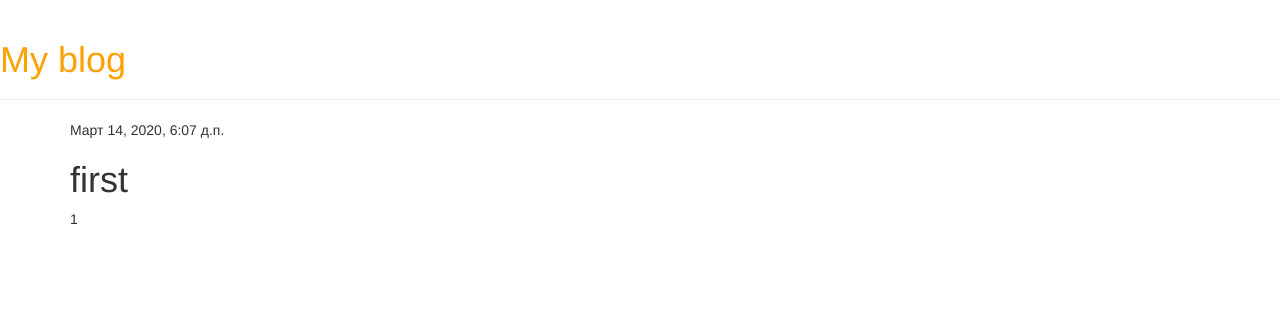
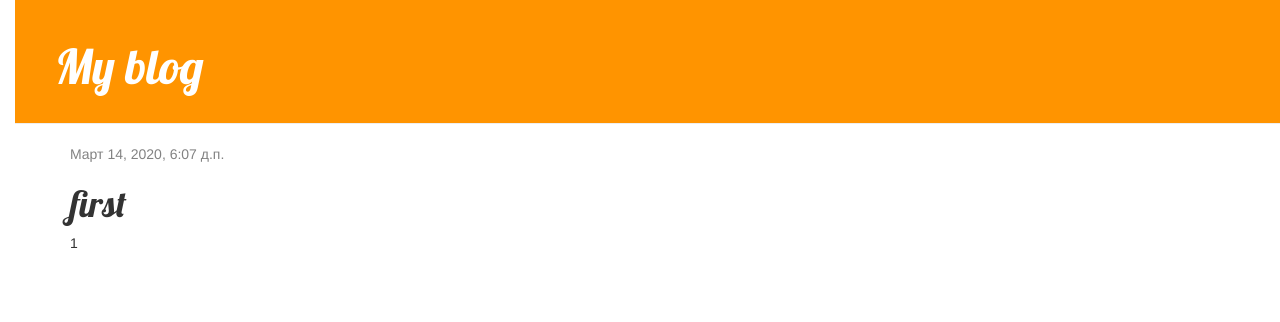
Before and after one commit to Karavay/django_girls_tutorial, a Django app: page /post/1/ in a window 1280 px wide. Shown: the top 322 px of the page. Run offline with Django 3.2, Linux system fonts and the light colour scheme; data comes from the database, SQL or seed files in the repository; some libraries are stand-ins or nearby versions.

Commit message:
Added view and template for detailed blog post as well as CSS for the site.(2)

```diff
--- a/static/css/blog.css
+++ b/static/css/blog.css
@@ -1,3 +1,55 @@
 h1 a {
-  color: #FCA205
+  color: #FCA205;
+  font-family: 'Lobster';
 }
+
+body {
+  padding-left: 15px;
+}
+
+.page-header {
+  background-color: #ff9400;
+  margin-top: 0;
+  padding: 20px 20px 20px 40px;
+}
+
+.page-header h1, .page-header h1 a, .page-header h1 a:visited,.page-header h1 a:active {
+  color: #ffffff;
+  font-size: 36pt;
+  text-decoration: none;
+}
+
+.content {
+  margin-left: 40px;
+}
+
+h1,h2,h3,h4 {
+  font-family: 'Lobster',cursive;
+}
+
+.date {
+  color: #828282;
+}
+
+.save {
+  float: right;
+}
+
+.post-form textarea, .post-form input {
+    width: 100%;
+}
+
+.top-menu, .top-menu:hover, .top-menu:visited {
+    color: #ffffff;
+    float: right;
+    font-size: 26pt;
+    margin-right: 20px;
+}
+
+.post {
+    margin-bottom: 70px;
+}
+
+.post h1 a, .post h1 a:visited {
+    color: #000000;
+}
```
